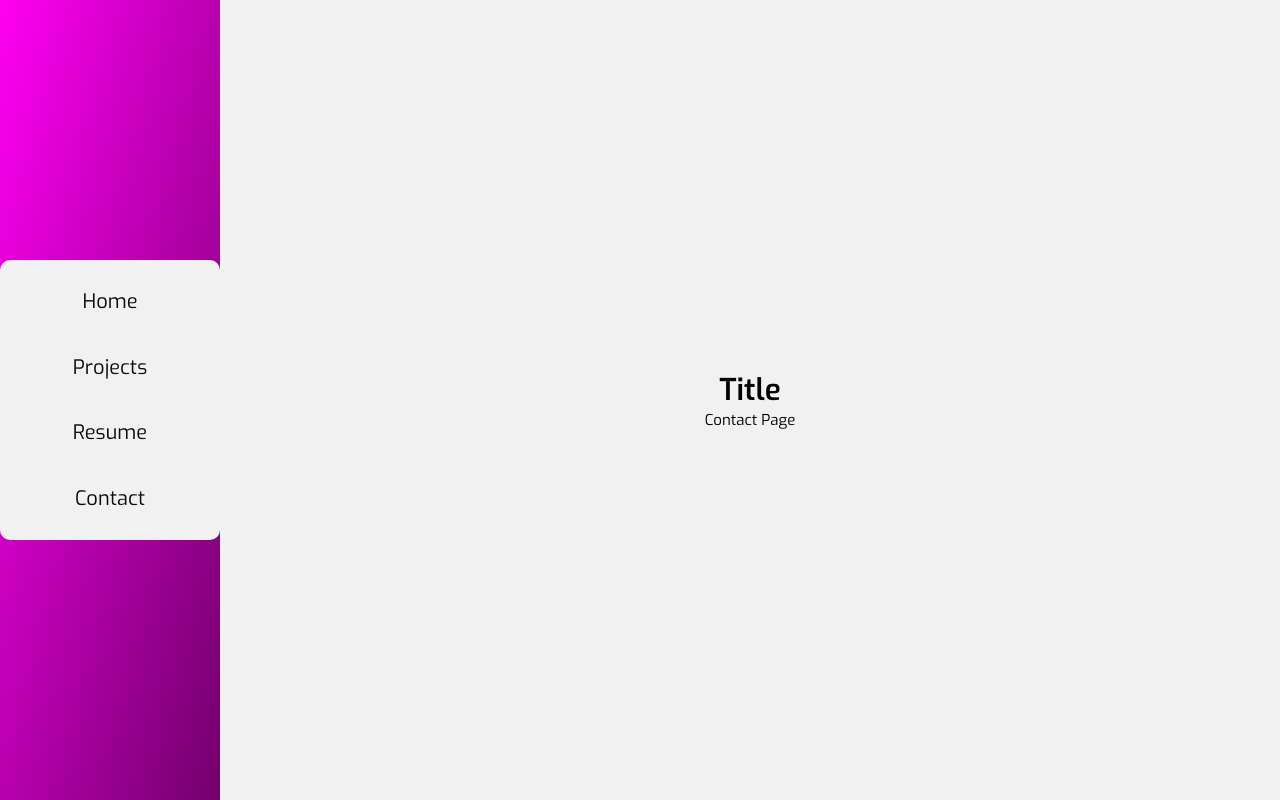
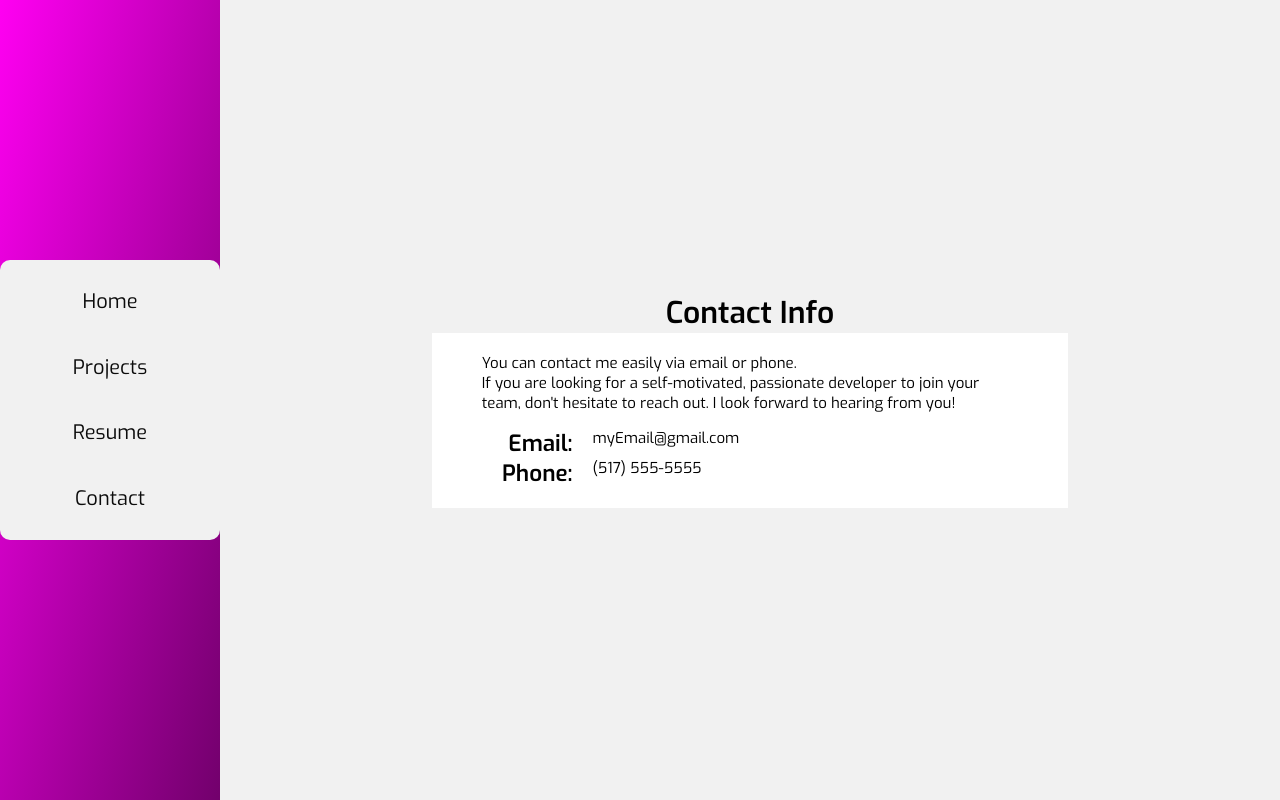
Before and after one commit to Gittenger/portfolio-may-2020, a React (Create React App) app: page /contact in a window 1280 px wide. Built offline with nearby package versions, Linux system fonts and the light colour scheme.

Commit message:
contact form added

```diff
--- a/src/pages/contact/contact.component.jsx
+++ b/src/pages/contact/contact.component.jsx
@@ -1,11 +1,33 @@
 import React from "react";
 
-import { ContactPageContainer } from "./contact.styles";
+import {
+  ContactPageContainer,
+  ContactForm,
+  ContactDesc,
+  ContactOptions,
+} from "./contact.styles";
 
 const ContactPage = () => (
   <ContactPageContainer>
-    <h1>Title</h1>
-    <div>Contact Page</div>
+    <h1>Contact Info</h1>
+    <ContactForm>
+      <ContactDesc>
+        <p>You can contact me easily via email or phone.</p>
+        <p>
+          If you are looking for a self-motivated, passionate developer to join
+          your team, don't hesitate to reach out. I look forward to hearing from
+          you!
+        </p>
+      </ContactDesc>
+      <ContactOptions>
+        <h2>Email: </h2>
+        <p>
+          <a href="mailto:myEmail@gmail.com">myEmail@gmail.com</a>
+        </p>
+        <h2>Phone: </h2>
+        <p>(517) 555-5555</p>
+      </ContactOptions>
+    </ContactForm>
   </ContactPageContainer>
 );
 
--- a/src/pages/contact/contact.styles.jsx
+++ b/src/pages/contact/contact.styles.jsx
@@ -7,3 +7,38 @@ export const ContactPageContainer = styled.div`
   flex-direction: column;
   width: 100%;
 `;
+
+export const ContactForm = styled.div`
+  display: grid;
+  justify-items: center;
+  grid-row-gap: 1.5rem;
+  width: 60%;
+  padding: 2rem;
+  background-color: white;
+`;
+
+export const ContactDesc = styled.div`
+  display: grid;
+  width: 90%;
+`;
+
+export const ContactOptions = styled.div`
+  width: 40%;
+  display: grid;
+  grid-template-columns: 1fr 8fr;
+  grid-column-gap: 2rem;
+  justify-self: start;
+  position: relative;
+  transform: translateX(5rem);
+
+  a {
+    &:hover {
+      color: red;
+      text-decoration: underline;
+    }
+  }
+
+  h2 {
+    justify-self: end;
+  }
+`;
--- a/src/pages/resume/resume.component.jsx
+++ b/src/pages/resume/resume.component.jsx
@@ -5,7 +5,7 @@ import { ResumePageContainer, ResumeContainer } from "./resume.styles";
 
 const ResumePage = () => (
   <ResumePageContainer>
-    <h1>Title</h1>
+    <h1>My Resume</h1>
     <ResumeContainer>
       <Document file="/resume.pdf">
         <Page pageNumber={1} width={600} />
```
